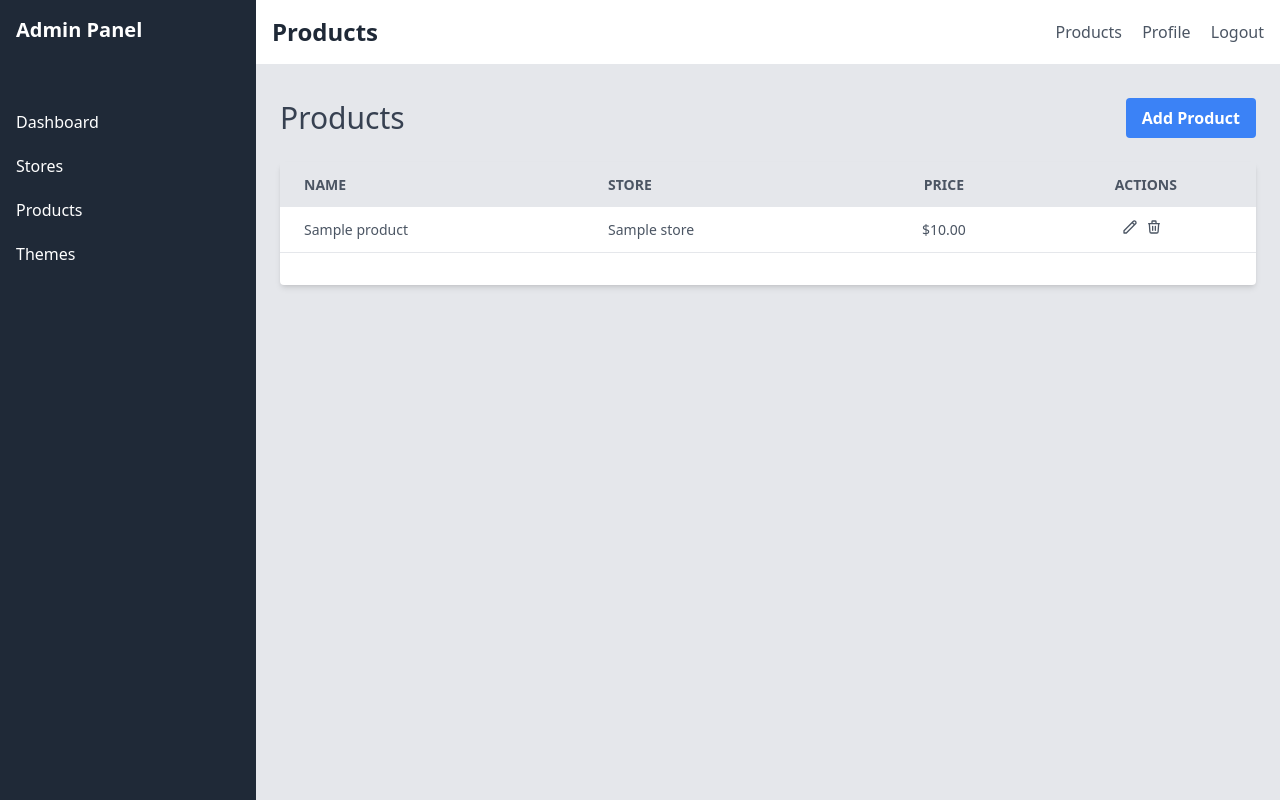
After one commit to Vasavisama/shopify_php_, a Laravel app: template resources/views/admin/products/index.blade.php in a window 1280 px wide. The commit adds this page. Run offline with Laravel 12, Linux system fonts and the light colour scheme; the template is opened without the code that fills it: most values are stand-ins (such as "Sample title", 1, 10 or a date in 2020); parts of the project's set-up code (start-up, migrations or seed data) failed here and were passed over; some libraries are stand-ins or nearby versions.

Commit message:
Implement full CRUD for products and fix navigation
This commit introduces full Create, Read, Update, and Delete (CRUD) functionality for products. It also fixes broken navigation links related to products and enhances the admin dashboard for a better user experience.

- Adds index, create, edit, update, and destroy methods to ProductController.
- Creates views for listing and editing products.
- Updates routes to support the full product resource.
- Fixes the "Products" link in the admin layout sidebar and top navbar.
- Adds a "Create Store" button to the main dashboard for easier access.
- Corrects the redirect after product creation to return to the store detail page.

```diff
--- /dev/null
+++ b/resources/views/admin/products/index.blade.php
@@ -0,0 +1,71 @@
+@extends('layouts.admin')
+
+@section('title', 'Products')
+
+@section('content')
+    <div class="flex justify-between items-center mb-6">
+        <h3 class="text-gray-700 text-3xl font-medium">Products</h3>
+        <a href="{{ route('admin.products.create') }}" class="bg-blue-500 hover:bg-blue-700 text-white font-bold py-2 px-4 rounded">
+            Add Product
+        </a>
+    </div>
+
+    @if (session('success'))
+        <div class="bg-green-100 border border-green-400 text-green-700 px-4 py-3 rounded relative mb-4" role="alert">
+            <span class="block sm:inline">{{ session('success') }}</span>
+        </div>
+    @endif
+
+    <div class="bg-white shadow-md rounded my-6">
+        <table class="min-w-full table-auto">
+            <thead>
+                <tr class="bg-gray-200 text-gray-600 uppercase text-sm leading-normal">
+                    <th class="py-3 px-6 text-left">Name</th>
+                    <th class="py-3 px-6 text-left">Store</th>
+                    <th class="py-3 px-6 text-center">Price</th>
+                    <th class="py-3 px-6 text-center">Actions</th>
+                </tr>
+            </thead>
+            <tbody class="text-gray-600 text-sm font-light">
+                @forelse ($products as $product)
+                    <tr class="border-b border-gray-200 hover:bg-gray-100">
+                        <td class="py-3 px-6 text-left whitespace-nowrap">
+                            <span class="font-medium">{{ $product->name }}</span>
+                        </td>
+                        <td class="py-3 px-6 text-left">
+                            {{ $product->store->name ?? 'N/A' }}
+                        </td>
+                        <td class="py-3 px-6 text-center">
+                            <span>${{ number_format($product->price, 2) }}</span>
+                        </td>
+                        <td class="py-3 px-6 text-center">
+                            <div class="flex item-center justify-center">
+                                <a href="{{ route('admin.products.edit', $product) }}" class="w-4 mr-2 transform hover:text-purple-500 hover:scale-110">
+                                    <svg xmlns="http://www.w3.org/2000/svg" fill="none" viewBox="0 0 24 24" stroke="currentColor">
+                                        <path stroke-linecap="round" stroke-linejoin="round" stroke-width="2" d="M15.232 5.232l3.536 3.536m-2.036-5.036a2.5 2.5 0 113.536 3.536L6.5 21.036H3v-3.536L16.732 3.732z" />
+                                    </svg>
+                                </a>
+                                <form action="{{ route('admin.products.destroy', $product) }}" method="POST" onsubmit="return confirm('Are you sure?');">
+                                    @csrf
+                                    @method('DELETE')
+                                    <button type="submit" class="w-4 mr-2 transform hover:text-purple-500 hover:scale-110">
+                                        <svg xmlns="http://www.w3.org/2000/svg" fill="none" viewBox="0 0 24 24" stroke="currentColor">
+                                            <path stroke-linecap="round" stroke-linejoin="round" stroke-width="2" d="M19 7l-.867 12.142A2 2 0 0116.138 21H7.862a2 2 0 01-1.995-1.858L5 7m5 4v6m4-6v6m1-10V4a1 1 0 00-1-1h-4a1 1 0 00-1 1v3M4 7h16" />
+                                        </svg>
+                                    </button>
+                                </form>
+                            </div>
+                        </td>
+                    </tr>
+                @empty
+                    <tr>
+                        <td colspan="4" class="py-4 px-6 text-center">No products found.</td>
+                    </tr>
+                @endforelse
+            </tbody>
+        </table>
+        <div class="p-4">
+            {{ $products->links() }}
+        </div>
+    </div>
+@endsection
--- a/resources/views/layouts/admin.blade.php
+++ b/resources/views/layouts/admin.blade.php
@@ -14,7 +14,7 @@
             <nav class="mt-10">
                 <a href="{{ route('admin.dashboard') }}" class="block py-2.5 px-4 rounded transition duration-200 hover:bg-gray-700">Dashboard</a>
                 <a href="{{ route('admin.stores.index') }}" class="block py-2.5 px-4 rounded transition duration-200 hover:bg-gray-700">Stores</a>
-                <a href="#" class="block py-2.5 px-4 rounded transition duration-200 hover:bg-gray-700">Products</a>
+                <a href="{{ route('admin.products.index') }}" class="block py-2.5 px-4 rounded transition duration-200 hover:bg-gray-700">Products</a>
                 <a href="{{ route('admin.themes.index') }}" class="block py-2.5 px-4 rounded transition duration-200 hover:bg-gray-700">Themes</a>
             </nav>
         </div>
@@ -27,7 +27,7 @@
                     <h1 class="text-2xl font-bold text-gray-800">@yield('title', 'Dashboard')</h1>
                 </div>
                 <div>
-                    <a href="#" class="text-gray-600 hover:text-gray-800 mr-4">Products</a>
+                    <a href="{{ route('admin.products.index') }}" class="text-gray-600 hover:text-gray-800 mr-4">Products</a>
                     <a href="#" class="text-gray-600 hover:text-gray-800 mr-4">Profile</a>
                     <form action="{{ route('logout') }}" method="POST" class="inline">
                         @csrf
--- a/routes/web.php
+++ b/routes/web.php
@@ -29,7 +29,7 @@ Route::middleware(['auth:api', 'role:admin'])->prefix('admin')->name('admin.')->
     Route::get('/dashboard', [\App\Http\Controllers\DashboardController::class, 'index'])->name('dashboard');
     Route::resource('themes', ThemeController::class);
     Route::resource('stores', StoreController::class);
-    Route::resource('products', ProductController::class)->only(['create', 'store']);
+    Route::resource('products', ProductController::class);
     // Add other admin routes here
 });
 
```
Also changed, not shown: app/Http/Controllers/ProductController.php (+35 -2 lines), resources/views/admin/dashboard.blade.php (+8 -3 lines), resources/views/admin/products/edit.blade.php (added, +65 -0 lines).
